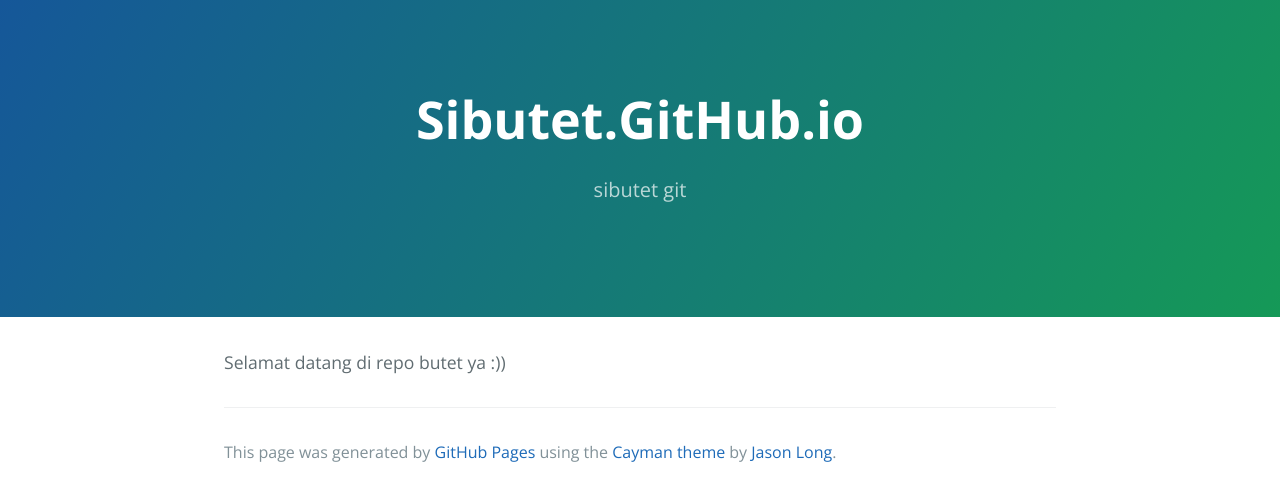
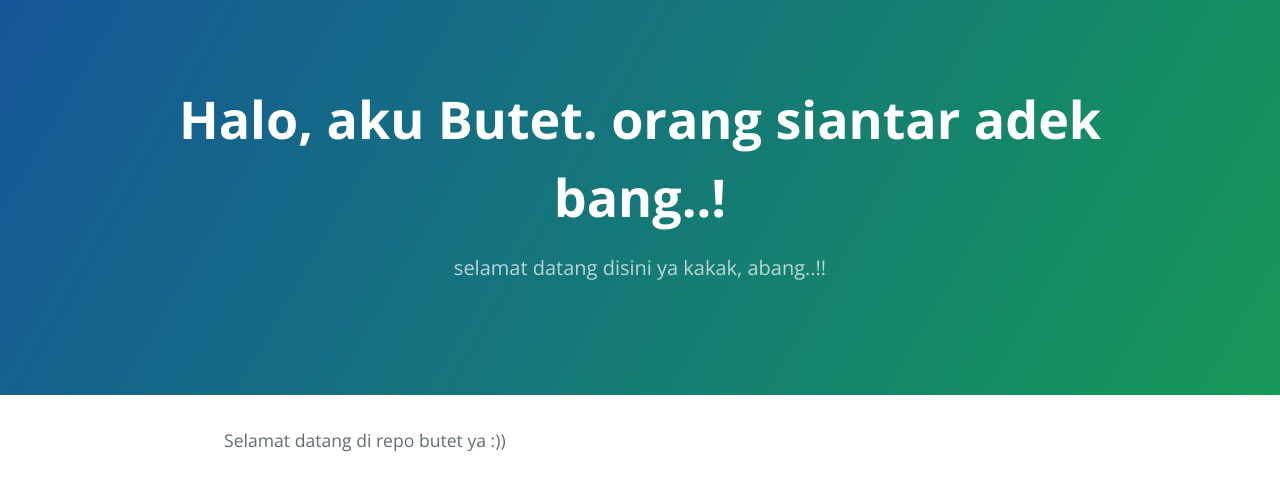
Before and after one commit to sibutet/sibutet.github.io, a plain HTML site: page index.html in a window 1280 px wide. Shown: the top 482 px of the page. Drawn offline with nearby package versions, Linux system fonts and the light colour scheme.

Commit message:
Update index.html

```diff
--- a/index.html
+++ b/index.html
@@ -2,7 +2,7 @@
 <html lang="en-us">
   <head>
     <meta charset="UTF-8">
-    <title>Sibutet.GitHub.io by sibutet</title>
+    <title>Website nya butet</title>
     <meta name="viewport" content="width=device-width, initial-scale=1">
     <link rel="stylesheet" type="text/css" href="stylesheets/normalize.css" media="screen">
     <link href='https://fonts.googleapis.com/css?family=Open+Sans:400,700' rel='stylesheet' type='text/css'>
@@ -11,8 +11,8 @@
   </head>
   <body>
     <section class="page-header">
-      <h1 class="project-name">Sibutet.GitHub.io</h1>
-      <h2 class="project-tagline">sibutet git</h2>
+      <h1 class="project-name">Halo, aku Butet. orang siantar adek bang..!</h1>
+      <h2 class="project-tagline">selamat datang disini ya kakak, abang..!!</h2>
     </section>
 
     <section class="main-content">
@@ -20,7 +20,6 @@
 
       <footer class="site-footer">
 
-        <span class="site-footer-credits">This page was generated by <a href="https://pages.github.com">GitHub Pages</a> using the <a href="https://github.com/jasonlong/cayman-theme">Cayman theme</a> by <a href="https://twitter.com/jasonlong">Jason Long</a>.</span>
       </footer>
 
     </section>
```
